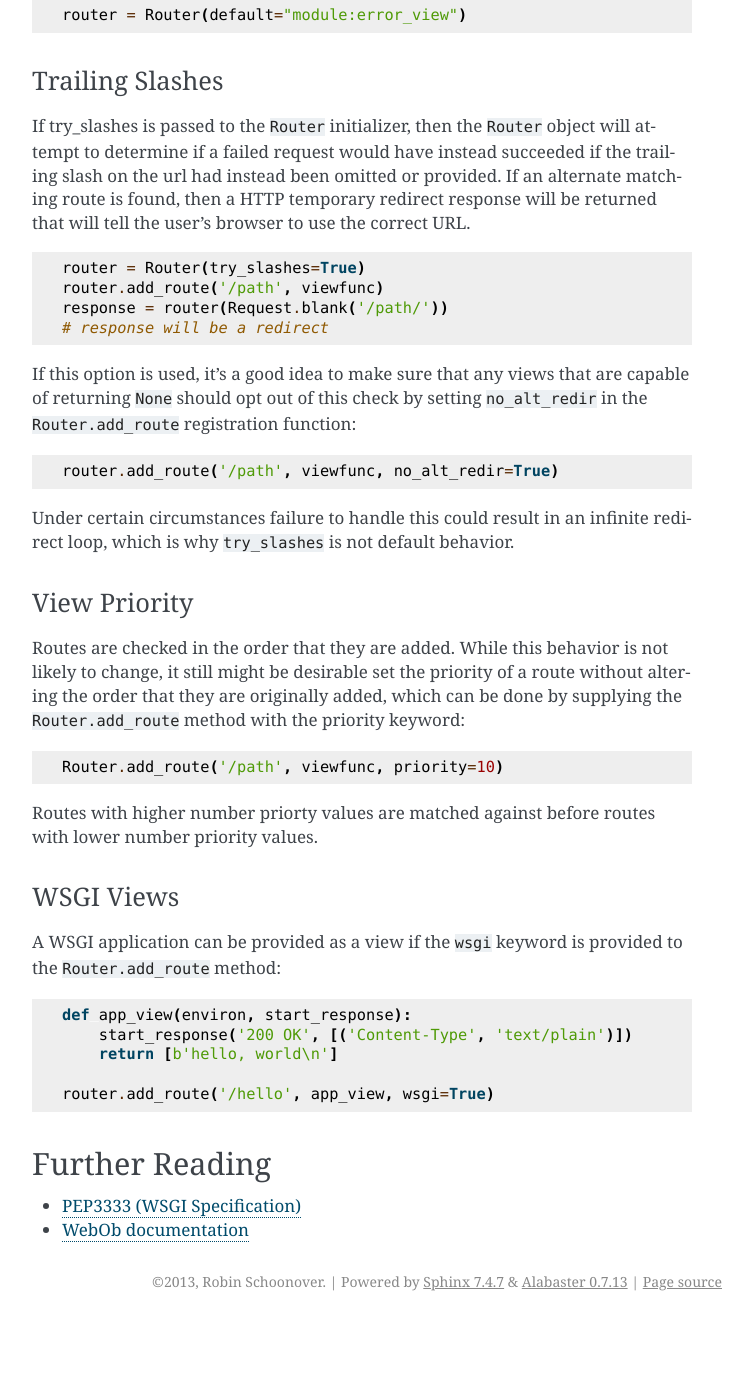
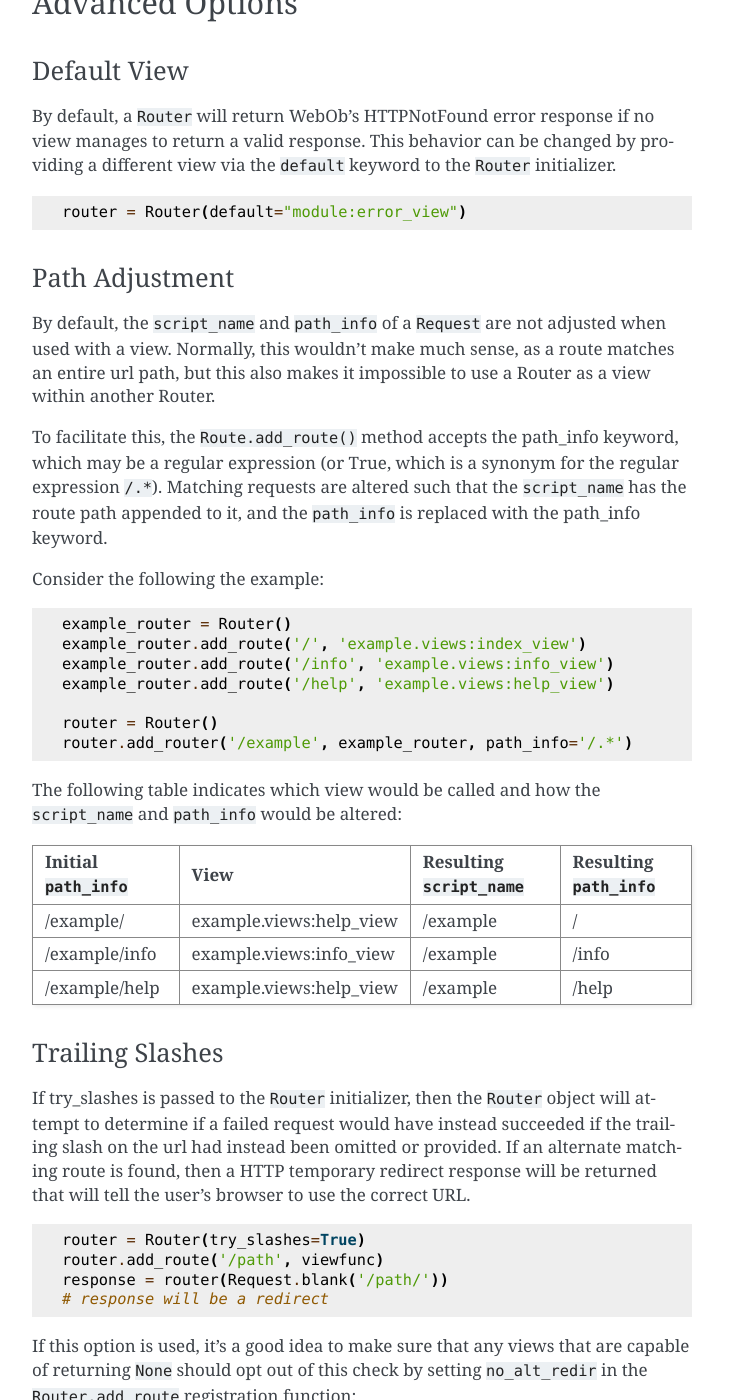
Before and after one commit to rschoon/simplerouter, a Sphinx documentation site: the page built from docs/index.rst, in a window 1280 px wide and 1400 px high, scrolled down 2536 px. Shown: the whole window, without its empty margins (388-1141 px from the left). Built offline with Sphinx 7.4.7, drawn with Linux system fonts in a browser that asks for light colours; before the commit the page ends 3857 px from its top, so only the background shows below that; some of the changed text lies outside the part shown.

Commit message:
Update documentation, especially to cover path_info keyword.

```diff
--- a/docs/index.rst
+++ b/docs/index.rst
@@ -15,6 +15,7 @@ app.py:
     from simplerouter import Router
 
     router = Router()
+    # view names are composed of modulename:function
     router.add_route('/post/{name}', 'views:post_view')
     router.add_route('/', 'views:index_view')
 
@@ -87,6 +88,16 @@ path doesn't contain them:
 
     route.add_route('/list', viewfunc, vars={'page' : 1})
 
+Routes can be added to a router on creation without needing additional
+``Router.add_route()`` calls:
+
+.. code-block:: python
+
+    router = Router([
+        ('/list', viewfunc, { 'vars' : {'page' : 1} }),
+        ('/list/{page:\d+}', viewfunc)
+    ])
+
 .. [#pathinfo] The path portion of a URL (the portion of the URL after the
     domain name) is further split into two parts called ``script_name``
     and ``path_info``.  The ``script_name`` portion of URL indicates the path
@@ -141,6 +152,44 @@ by providing a different view via the ``default`` keyword to the
     router = Router(default="module:error_view")
 
 
+Path Adjustment
+...............
+
+By default, the ``script_name`` and ``path_info`` of a ``Request`` are not
+adjusted when used with a view.  Normally, this wouldn't make much sense,
+as a route matches an entire url path, but this also makes it impossible
+to use a Router as a view within another Router.
+
+To facilitate this, the ``Route.add_route()`` method accepts the path_info
+keyword, which may be a regular expression (or True, which is a synonym for
+the regular expression ``/.*``). Matching requests are altered such that
+the ``script_name`` has the route path appended to it, and the ``path_info``
+is replaced with the path_info keyword.
+
+Consider the following the example:
+
+.. code-block:: python
+
+    example_router = Router()
+    example_router.add_route('/', 'example.views:index_view')
+    example_router.add_route('/info', 'example.views:info_view')
+    example_router.add_route('/help', 'example.views:help_view')
+
+    router = Router()
+    router.add_router('/example', example_router, path_info='/.*')
+
+The following table indicates which view would be called and how the
+``script_name`` and ``path_info`` would be altered:
+
+====================== ======================== ========================= =======================
+Initial ``path_info``  View                     Resulting ``script_name`` Resulting ``path_info``
+====================== ======================== ========================= =======================
+/example/              example.views:help_view  /example                  /
+/example/info          example.views:info_view  /example                  /info
+/example/help          example.views:help_view  /example                  /help
+====================== ======================== ========================= =======================
+
+
 Trailing Slashes
 ................
 
@@ -167,7 +216,8 @@ function:
 
     router.add_route('/path', viewfunc, no_alt_redir=True)
 
-Under certain circumstances failure to handle this could result in an infinite redirect loop, which is why ``try_slashes`` is not default behavior.
+Under certain circumstances failure to handle this could result in an
+infinite redirect loop, which is why ``try_slashes`` is not default behavior.
 
 
 View Priority
@@ -201,6 +251,12 @@ provided to the ``Router.add_route`` method:
 
     router.add_route('/hello', app_view, wsgi=True)
 
+.. Note::
+    Most WSGI Applications do their own URL processing, so the ``wsgi`` keyword
+    implies the ``path_info`` keyword as described in `Path Adjustment`_.  The
+    implicitly enabled ``path_info`` handling can be turned off by passing
+    ``path_info=False`` to ``Router.add_route()``.
+
 
 Further Reading
 ---------------
```
